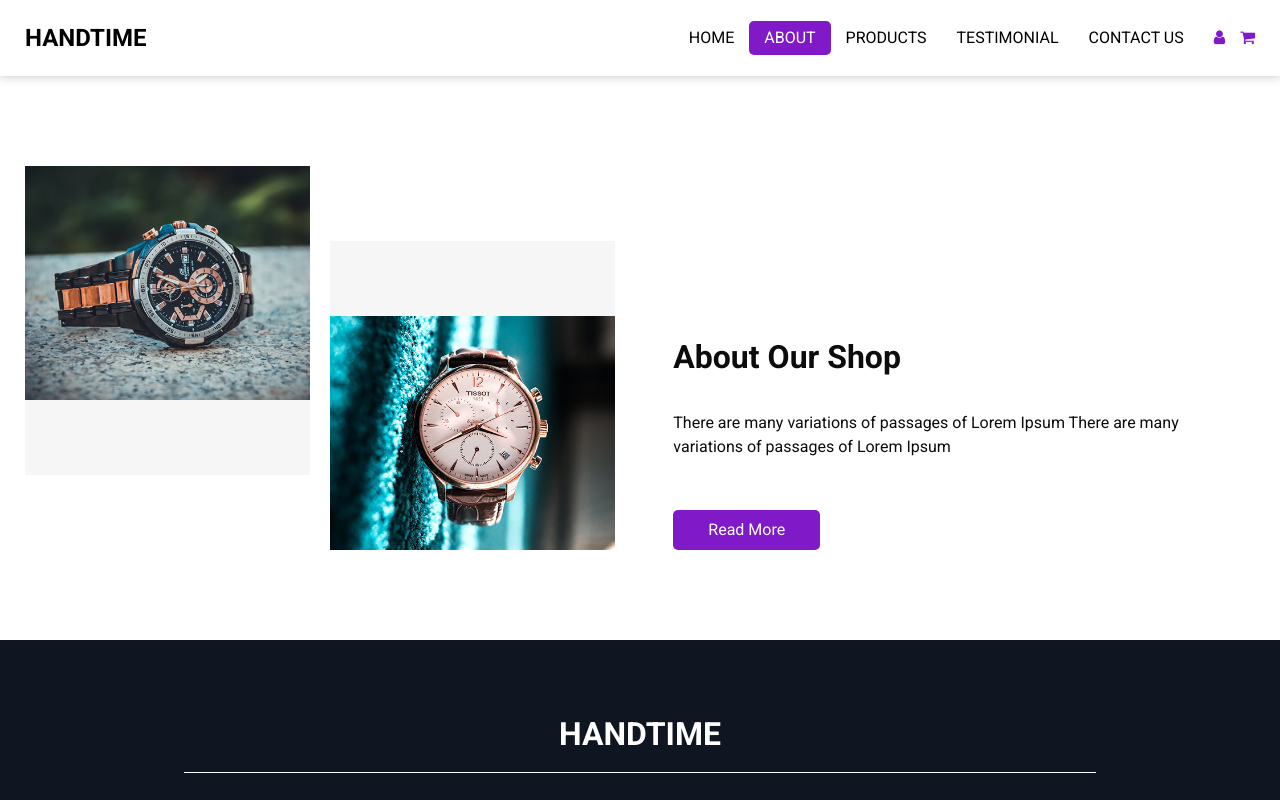
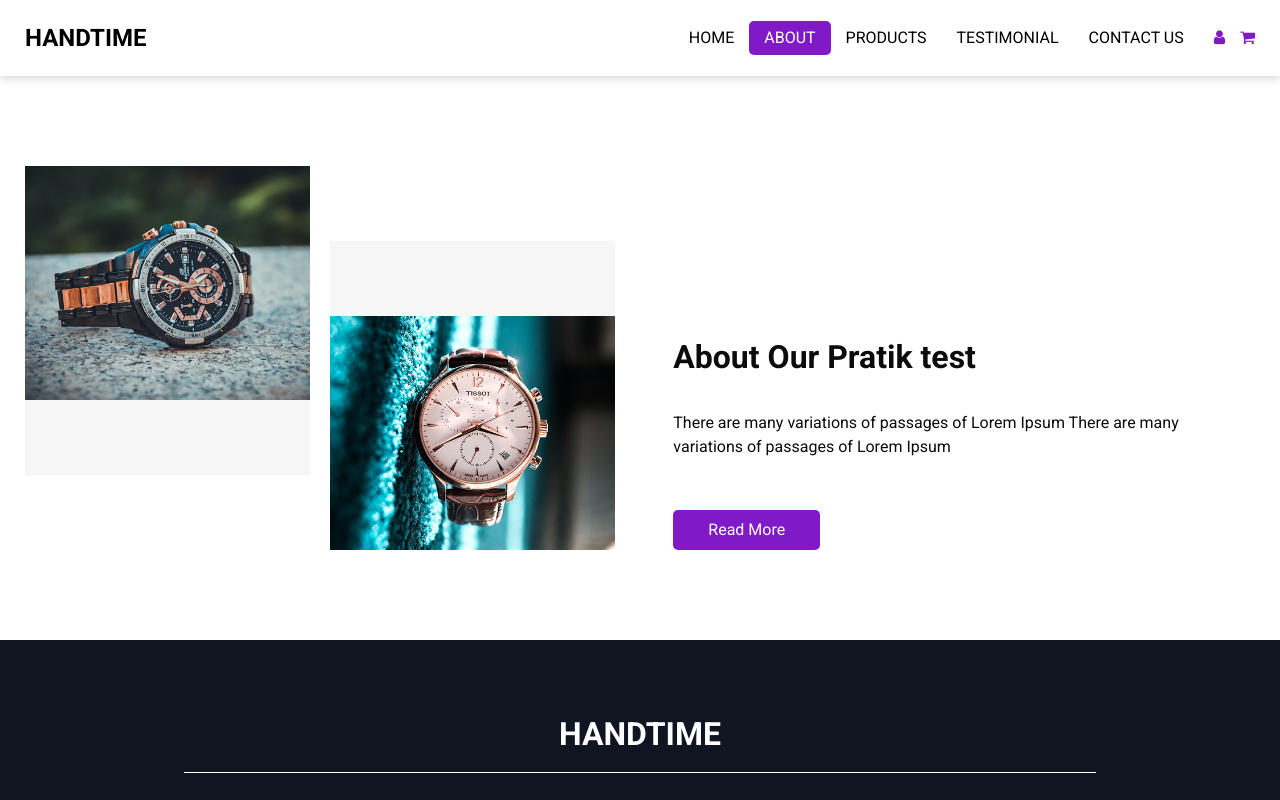
Before and after one commit to pratik596/Demo_Sites, a plain HTML site: page about.html in a window 1280 px wide. Shown: the top 800 px of the page. Drawn offline with nearby package versions, Linux system fonts and the light colour scheme; some packages are replaced by stand-ins of ours.

Commit message:
Update about.html

```diff
--- a/about.html
+++ b/about.html
@@ -102,7 +102,7 @@
         <div class="col-md-6">
           <div class="detail-box">
             <h2>
-              About Our Shop
+              About Our Pratik test
             </h2>
             <p>
               There are many variations of passages of Lorem Ipsum
```
